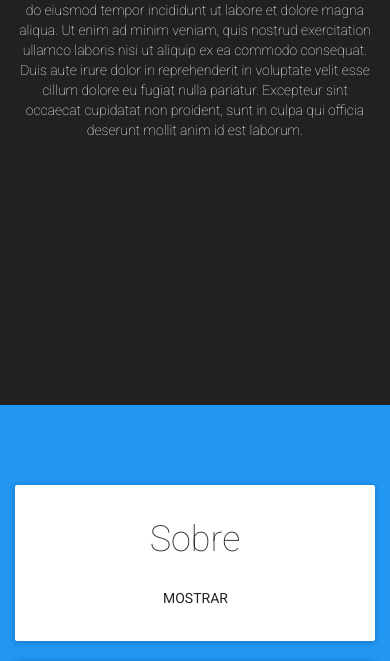
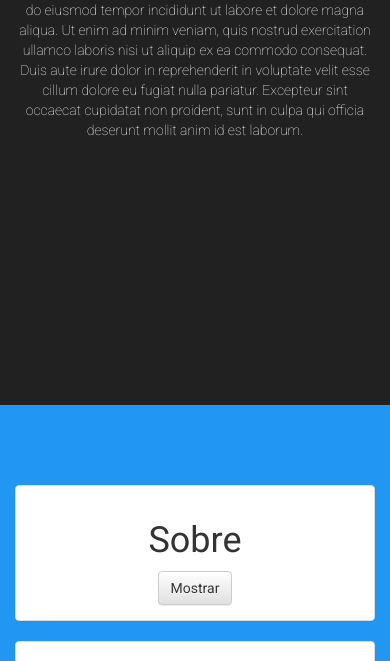
Before and after one commit to gspaiva/gspaiva.github.io, a plain HTML site: page index.html in a window 390 px wide. Shown: the part 439-1100 px from the top of the page. Drawn offline with nearby package versions, Linux system fonts and the light colour scheme.

Commit message:
teste responsividade

```diff
--- a/index.html
+++ b/index.html
@@ -11,9 +11,7 @@
 
 		<!-- Optional theme -->
 		<link rel="stylesheet" href="https://maxcdn.bootstrapcdn.com/bootstrap/3.3.6/css/bootstrap-theme.min.css" integrity="sha384-fLW2N01lMqjakBkx3l/M9EahuwpSfeNvV63J5ezn3uZzapT0u7EYsXMjQV+0En5r" crossorigin="anonymous">
-		  <!-- Bootstrap Material Design -->
-		  <link rel="stylesheet" type="text/css" href="dist/css/bootstrap-material-design.css">
-		  <link rel="stylesheet" type="text/css" href="dist/css/ripples.min.css">
+
 
       <style type="text/css">
 
```
